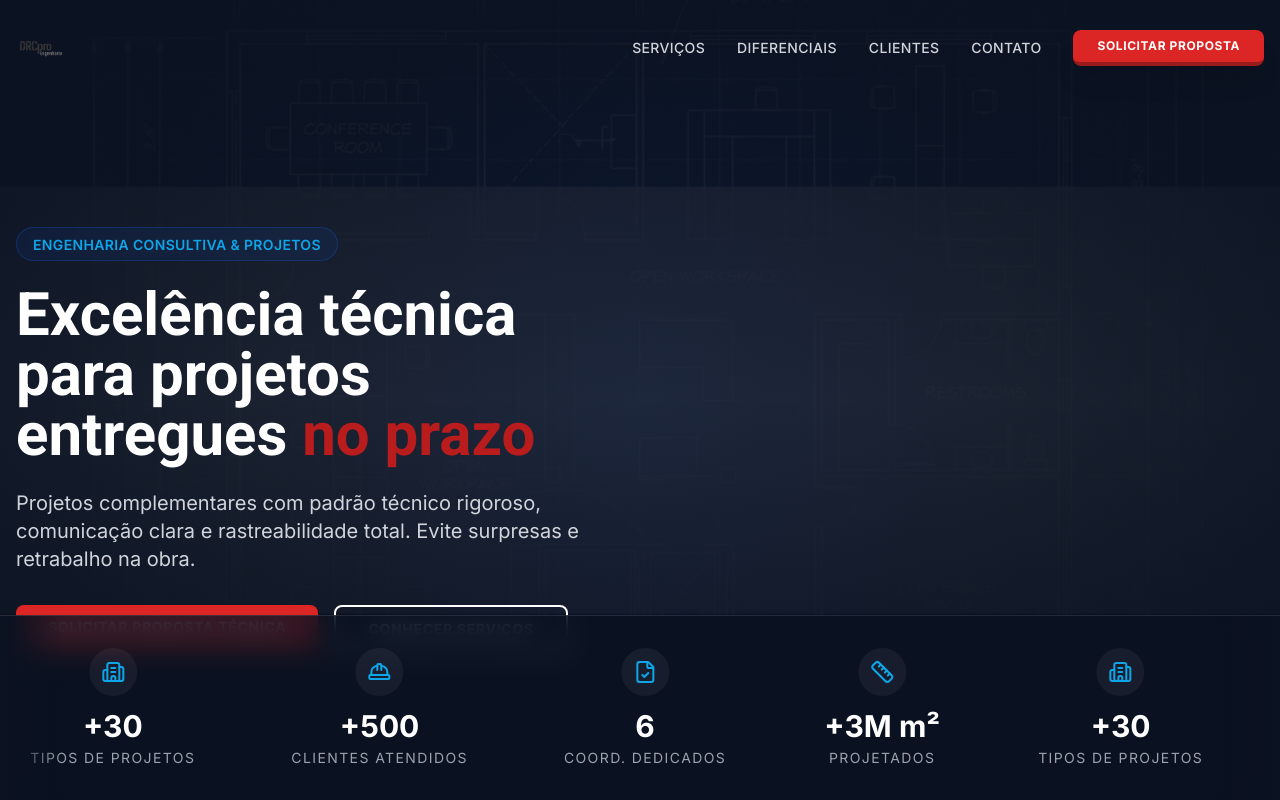
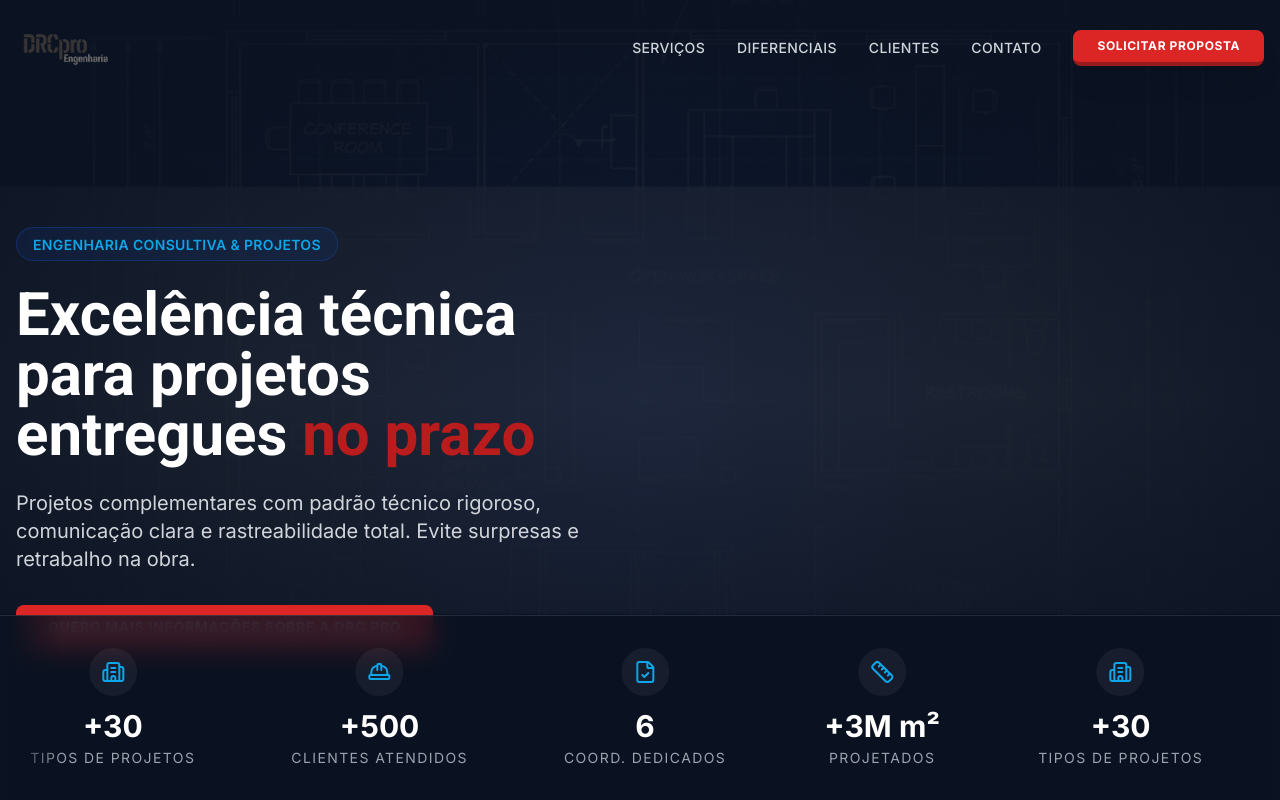
Before and after one commit to VoaNegocio/drcpro-lp, a React (Vite) app: page / in a window 1280 px wide. Shown: the top 800 px of the page. Built offline with nearby package versions, Linux system fonts and the light colour scheme.

Commit message:
add numero

```diff
--- a/src/components/CTAFinal.jsx
+++ b/src/components/CTAFinal.jsx
@@ -24,7 +24,7 @@ export const CTAFinal = () => {
                         </p>
 
                         <div className="flex flex-col sm:flex-row gap-4 pt-4">
-                            <Button variant="primary" className="shadow-brand-red/20 shadow-lg text-base md:text-lg px-8 py-5 w-full sm:w-auto">
+                            <Button variant="primary" className="shadow-brand-red/20 shadow-lg text-base md:text-lg px-8 py-5 w-full sm:w-auto" onClick={() => window.open('https://wa.me/5511947167827', '_blank')}>
                                 Solicitar Proposta Agora
                             </Button>
                         </div>
@@ -32,7 +32,7 @@ export const CTAFinal = () => {
                         <div className="flex flex-col gap-4 text-gray-400 pt-8 border-t border-white/10">
                             <div className="flex items-center gap-3">
                                 <Phone className="text-brand-cyan" size={20} />
-                                <span>+55 (11) 99999-9999</span>
+                                <span>+55 (11) 94716-7827</span>
                             </div>
                             <div className="flex items-center gap-3">
                                 <Mail className="text-brand-cyan" size={20} />
--- a/src/components/Header.jsx
+++ b/src/components/Header.jsx
@@ -32,7 +32,7 @@ export const Header = () => {
                     <img
                         src="/logodrcpro-semfundo.png"
                         alt="DRC Pro"
-                        className="h-10 md:h-12 w-auto object-contain"
+                        className="h-16 md:h-24 w-auto object-contain -my-3 md:-my-6"
                     />
                 </a>
 
@@ -47,7 +47,7 @@ export const Header = () => {
                             {link.name}
                         </a>
                     ))}
-                    <Button variant="primary" className="!px-6 !py-2 !text-xs">
+                    <Button variant="primary" className="!px-6 !py-2 !text-xs" onClick={() => window.open('https://wa.me/5511947167827', '_blank')}>
                         Solicitar Proposta
                     </Button>
                 </nav>
@@ -86,7 +86,7 @@ export const Header = () => {
                                     </a>
                                 ))}
                                 <div className="w-16 h-1 bg-brand-red/20 rounded-full my-4"></div>
-                                <Button variant="primary" className="w-full max-w-xs text-lg py-4" onClick={() => setIsMobileMenuOpen(false)}>
+                                <Button variant="primary" className="w-full max-w-xs text-lg py-4" onClick={() => { setIsMobileMenuOpen(false); window.open('https://wa.me/5511947167827', '_blank'); }}>
                                     Solicitar Proposta
                                 </Button>
                             </div>
--- a/src/components/Hero.jsx
+++ b/src/components/Hero.jsx
@@ -46,12 +46,10 @@ export const Hero = () => {
                     </p>
 
                     <div className="flex flex-col sm:flex-row gap-4">
-                        <Button variant="primary" className="w-full sm:w-auto text-base py-4 sm:py-3">
-                            Solicitar Proposta Técnica
+                        <Button variant="primary" className="w-full sm:w-auto text-base py-4 sm:py-3" onClick={() => window.open('https://wa.me/5511947167827', '_blank')}>
+                            Quero mais informações sobre a DRC Pro
                         </Button>
-                        <Button variant="outline" className="w-full sm:w-auto text-base py-4 sm:py-3">
-                            Conhecer Serviços
-                        </Button>
+
                     </div>
                 </motion.div>
 
```
